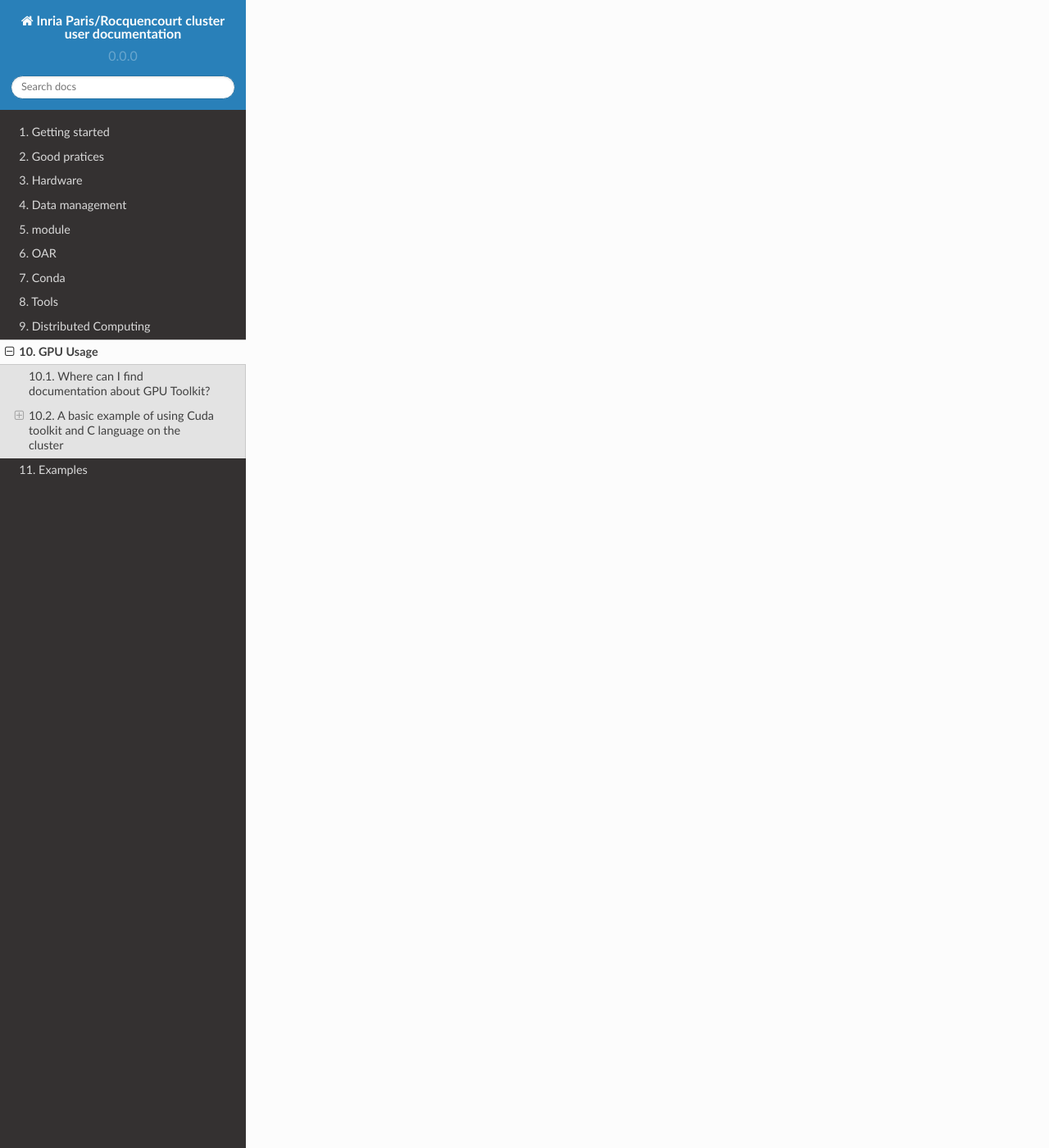
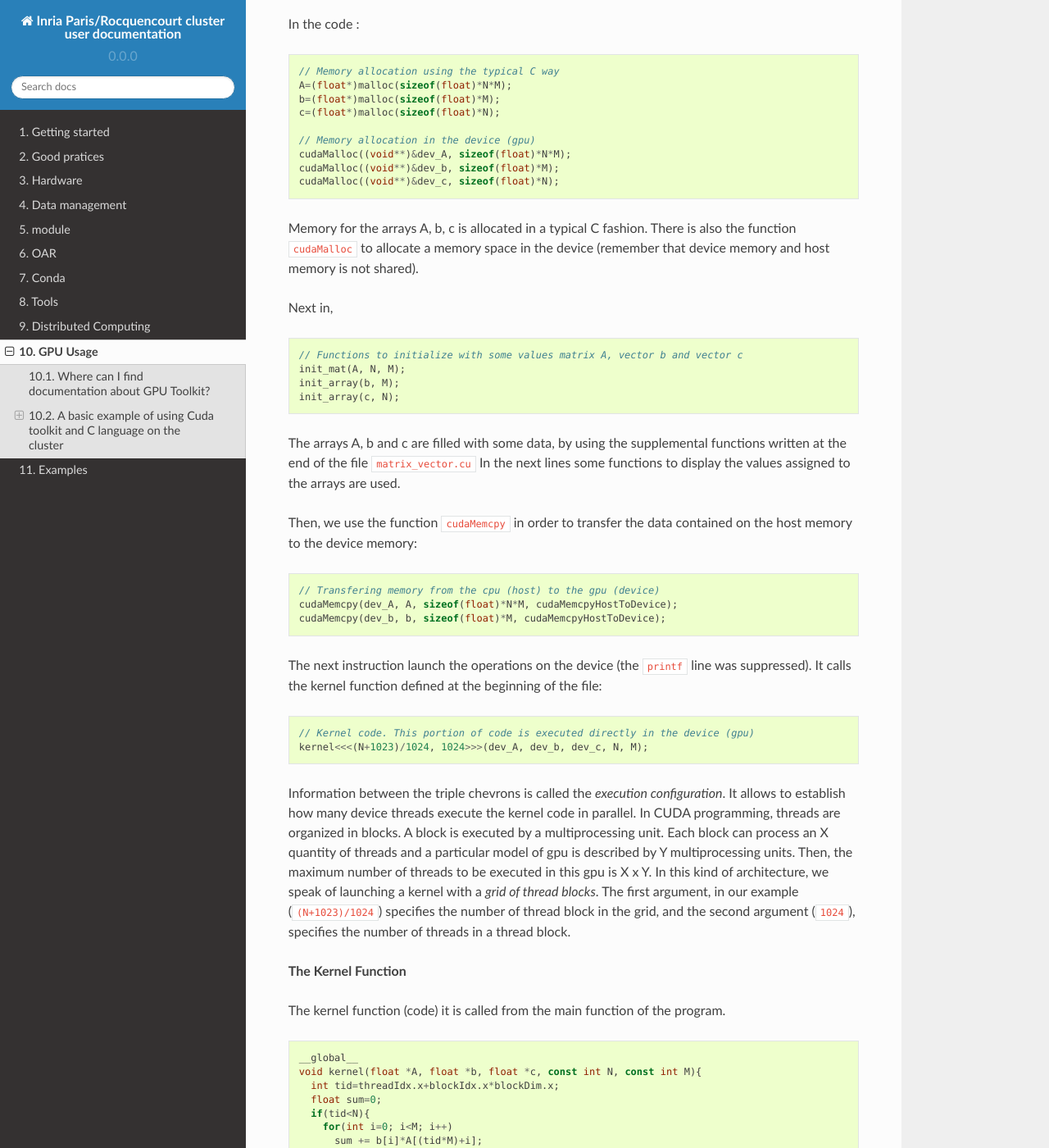
Before and after one commit to abertout/rioc, a Sphinx documentation site: the page built from doc/gpu.rst, in a window 1280 px wide and 1400 px high, scrolled down 2603 px. Shown: the whole window at 82% size. Built offline with Sphinx 7.4.7 and the Read the Docs theme 2.0.0, drawn with Linux system fonts in a browser that asks for light colours; some of the changed text lies outside the part shown.

Commit message:
add code explanantion and tutorial cuda-c

```diff
--- a/doc/gpu.rst
+++ b/doc/gpu.rst
@@ -93,16 +93,140 @@
 ^^^^^^^^^^^^^^^^^
 
 Let's start by explaining the code. The main functionality consists in calculate
-the multiplication of a matrix :math:`\textbf{A}` and a vector
-:math:`\textbf{b}` :
+the multiplication of a matrix :math:`\textbf{A}` of size :math:`[N \times M]`
+and a vector :math:`\textbf{b}` of size :math:`[M \times 1]` :
 
 .. math::
 
    \textbf{c}_{[N \times 1]} = \textbf{A}_{[N \times M]} \times \textbf{b}_{[M \times 1]}
 
-which result is stored into the vector  :math:`\textbf{c}`.
+The result of this operation is stored into the vector  :math:`\textbf{c}` of
+size :math:`[N \times 1]`.
+
+.. literalinclude:: ../example/c-cuda/matrix_vector.cu
+   :language: c
+
+In the headers section, the file ``cuda_runtime.h`` is included in order to use
+the available functions from the library `CUDA toolkit`_. Also,
+``helper_functions.h`` contains some functions as ``checkCmdLineFlag`` used at
+the beginning of the main to verify the input arguments passed to the process
+using the command line.
+
+Following with the main function, there are two type of objects that save
+information about the device's current state: ``cudaError_t`` and
+``cudaDeviceProp``. The latter, in particular, allow us to knowd about the
+physical properties of the devices installed on the cluster (model, version,
+etc.).
+
+Once this "reading arguments" stage is completed, there is a typical sequence
+of operations that are performed in a Cuda C program:
+
+* Declare and allocate memory (on the host and the device (graphic card)).
+* Initialize host data.
+* Transfer data from host to the device.
+* Execute operations on the device (that's called kernel operations).
+* Transfer results from the device to the host.
+
+In the code :
+
+.. code-block:: c
+
+    // Memory allocation using the typical C way
+    A=(float*)malloc(sizeof(float)*N*M);
+    b=(float*)malloc(sizeof(float)*M);
+    c=(float*)malloc(sizeof(float)*N);
+
+    // Memory allocation in the device (gpu)
+    cudaMalloc((void**)&dev_A, sizeof(float)*N*M);
+    cudaMalloc((void**)&dev_b, sizeof(float)*M);
+    cudaMalloc((void**)&dev_c, sizeof(float)*N);
 
 
+Memory for the arrays A, b, c is allocated in a typical C fashion. There is also
+the function ``cudaMalloc`` to allocate a memory space in the device (remember
+that device memory and host memory is not shared).
+
+Next in,
+
+.. code-block:: c
+
+  // Functions to initialize with some values matrix A, vector b and vector c
+  init_mat(A, N, M);
+  init_array(b, M);
+  init_array(c, N);
+
+The arrays A, b and c are filled with some data, by using the supplemental
+functions written at the end of the file ``matrix_vector.cu``
+In the next lines some functions to display the values assigned to the arrays
+are used.
+
+Then, we use the function ``cudaMemcpy`` in order to transfer the data contained
+on the host memory to the device memory:
+
+.. code-block:: c
+
+  // Transfering memory from the cpu (host) to the gpu (device)
+  cudaMemcpy(dev_A, A, sizeof(float)*N*M, cudaMemcpyHostToDevice);
+  cudaMemcpy(dev_b, b, sizeof(float)*M, cudaMemcpyHostToDevice);
+
+The next instruction launch the operations on the device (the ``printf`` line
+was suppressed). It calls the kernel function defined at the beginning of the
+file:
+
+.. code-block:: c
+
+  // Kernel code. This portion of code is executed directly in the device (gpu)
+  kernel<<<(N+1023)/1024, 1024>>>(dev_A, dev_b, dev_c, N, M);
+
+Information between the triple chevrons is called the *execution configuration*.
+It allows to establish how many device threads execute the kernel code in
+parallel. In CUDA programming, threads are organized in blocks. A block is
+executed by a multiprocessing unit. Each block can process an X quantity of
+threads and a particular model of gpu is described by Y multiprocessing units.
+Then, the maximum number of threads to be executed in this gpu is X x Y.
+In this kind of architecture, we speak of launching a kernel with a *grid of
+thread blocks*. The first argument, in our example (``(N+1023)/1024``)
+specifies the number of thread block in the grid, and the second argument
+(``1024``), specifies the number of threads in a thread block.
+
+
+**The Kernel Function**
+
+The kernel function (code) it is called from the main function of the program.
+
+.. code-block:: c
+
+  __global__
+  void kernel(float *A, float *b, float *c, const int N, const int M){
+    int tid=threadIdx.x+blockIdx.x*blockDim.x;
+    float sum=0;
+    if(tid<N){
+      for(int i=0; i<M; i++)
+        sum += b[i]*A[(tid*M)+i];
+      c[tid]=sum;
+      }
+  }
+
+This function it is defined at the beginning of the file and starts by using the
+*__global__* declaration specifier. Variables defined inside this function are
+stored into the device memory. The pointers ``*A``, ``*b`` and ``*c`` are
+address corresponding to the device memory. The variables passed by value to the
+kernel function (``N``, ``M``), are stored by each thread in a register.
+
+The primordial property of this function is that it is executed by multiple
+threads in parallel. In our matrix-vector operation we want to calculate the
+result of each row-column operation by every single thread. But we need to track
+each thread to process all the row-elements of the resultant vector. This is
+possible thanks to the variables ``threadIdx``, ``blockIdx`` and ``blockDim``.
+These variables, predefined by CUDA, allow us to identify each thread.
+The expression:
+
+.. code-block:: c
+
+    int tid=threadIdx.x+blockIdx.x*blockDim.x;
+
+calculates an index to access rows from matrix A (and also to store results of
+vector c). Then a sum of all the element across the row is evaluated (for loop).
 
 
 
```
